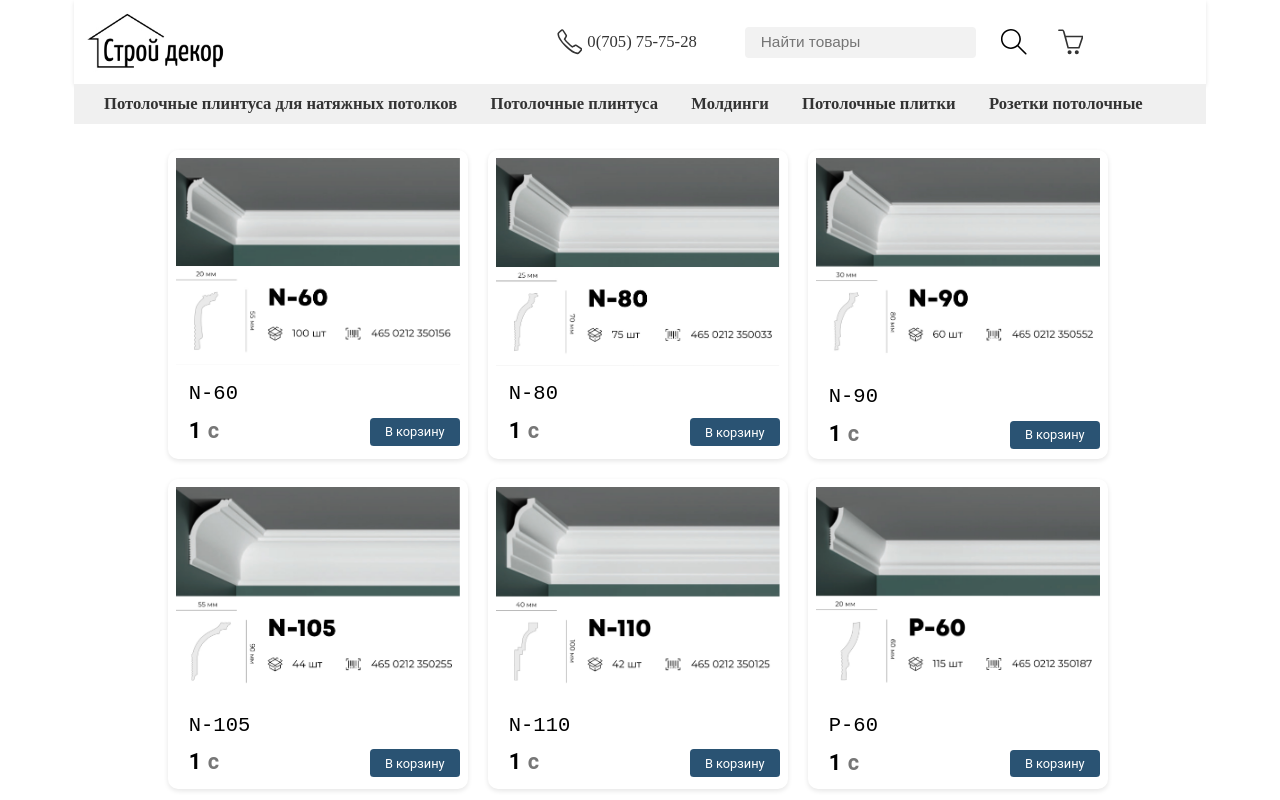
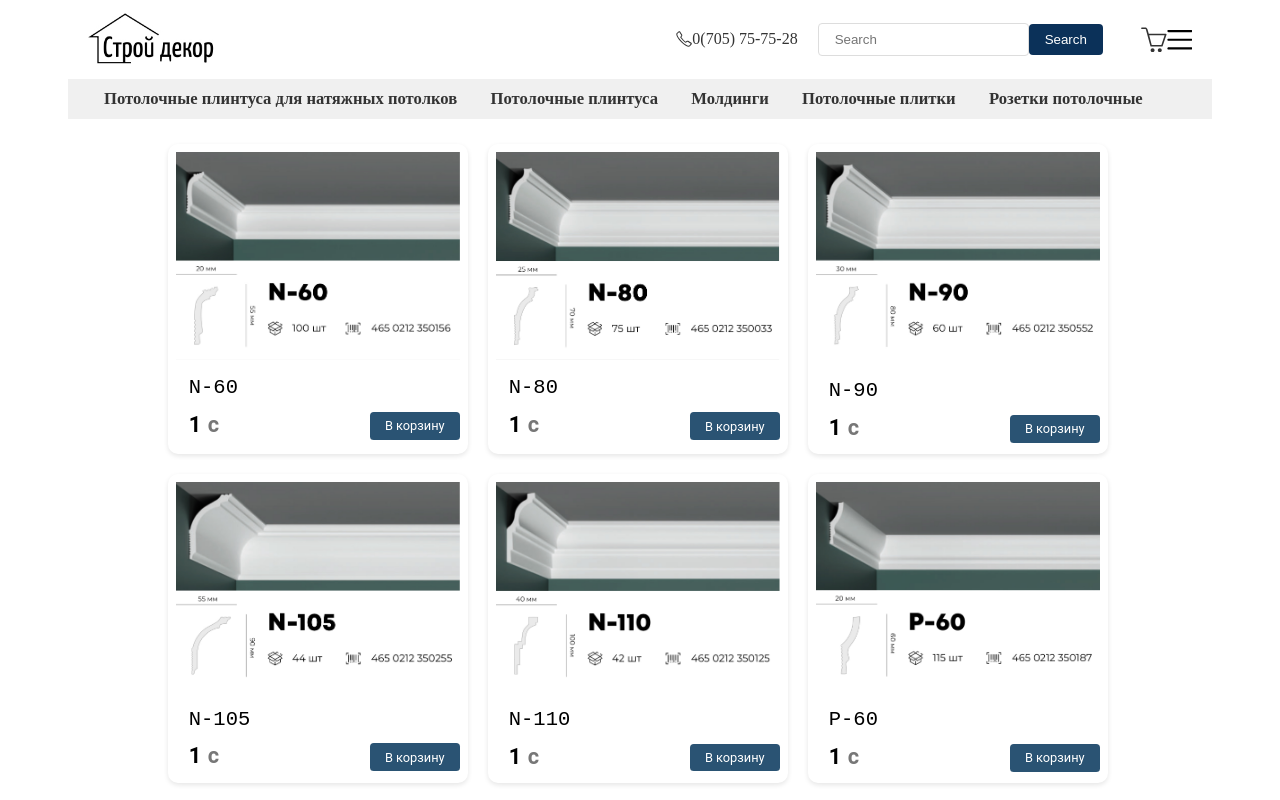
Before and after one commit to bishkekkgz/stroy-decor, a React (Create React App) app: page / in a window 1280 px wide. Shown: the top 800 px of the page. Built offline with nearby package versions, Linux system fonts and the light colour scheme.

Commit message:
search toggle

```diff
--- a/src/App.js
+++ b/src/App.js
@@ -4,6 +4,8 @@ import { BrowserRouter as Router, Routes, Route } from "react-router-dom";
 import SearchScreen from "./components/SearchScreen";
 import PrimeDecorPlintusNat from "./components/primedec/PrimeDecorPlintusNat";
 import Cart from "./components/Cart";
+import ProductDetails from "./components/ProductDetails";
+
 
 function App() {
   return (
@@ -14,6 +16,7 @@ function App() {
           <Route path="/search" element={<SearchScreen />} />
           <Route path="/primedeccat" element={<PrimeDecorPlintusNat />} />
           <Route path="/basketProducts" element={<Cart />} />
+          <Route path="/productDetails/:productId" element={<ProductDetails />} />
         </Routes>
       </Router>
     </div>
--- a/src/catalog/prdec-molding.js
+++ b/src/catalog/prdec-molding.js
@@ -1,4 +1,4 @@
-export default Molding = [
+const Molding = [
     {
         id: 49,
         image: "U-40",
@@ -28,3 +28,4 @@ export default Molding = [
         inStock: true
     },
 ]
+export default Molding;
--- a/src/catalog/prdec-plintus.js
+++ b/src/catalog/prdec-plintus.js
@@ -1,4 +1,4 @@
-export const Plintus = [
+const Plintus = [
     {
         id: 27,
         image: "C-65",
@@ -154,3 +154,4 @@ export const Plintus = [
         inStock: true
     },
 ]
+export default Plintus;
--- a/src/components/Navbar.js
+++ b/src/components/Navbar.js
@@ -1,35 +1,74 @@
-import React, {useState} from 'react';
+import React, { useState } from 'react';
+import { Link, useNavigate } from 'react-router-dom';
+import Molding from '../catalog/prdec-molding';
+import Plintus from '../catalog/prdec-plintus';
+import PlintusNat from '../catalog/prdec-plintus-nat';
+import SearchToggle from './SearchToggle';
 import logo from '../assets/logo.jpg';
 import { SlPhone, SlMagnifier, SlBasket, SlMenu } from "react-icons/sl";
 import '../styles/navbar.scss';
-import { Link } from 'react-router-dom';
 
-const Navbar = () => {
+function Navbar() {
+    const navigate = useNavigate();
     const [isMenuOpen, setIsMenuOpen] = useState(false);
-    const handleSearch = () => {
-        if (window.innerWidth <= 768) {
-            window.location.href = "/search";
-        }else{
-            // getinput and search data from json
-        }
+    const [searchTerm, setSearchTerm] = useState('');
+    const [searchResults, setSearchResults] = useState([]);
+    const [showSearchResults, setShowSearchResults] = useState(false);
+
+    const handleSearchChange = (event) => {
+        const value = event.target.value;
+        setSearchTerm(value);
+
+        const allProducts = [...Molding, ...Plintus, ...PlintusNat];
+        const results = allProducts.filter((product) =>
+            product.image.toLowerCase().includes(value.toLowerCase())
+        );
+        setSearchResults(results);
+        setShowSearchResults(true);
+    };
+
+    const handleSearchSubmit = (event) => {
+        event.preventDefault();
+        setShowSearchResults(false);
+    };
+
+    const handleClickItem = (id) => {
+        navigate(`/productDetails/${id}`);
+        setShowSearchResults(false);
     };
     const toggleMenu = () => {
         setIsMenuOpen(!isMenuOpen);
     };
 
     return (
-        <div className='navbar-cont'>
-            <nav>
-                <ol>
-                    <Link to="/"><img src={logo} alt='logo' /></Link>
+        <div>
+            <form onSubmit={handleSearchSubmit} className='navbar-cont'>
+                <Link to="/"><img src={logo} alt='logo' /></Link>
                     <a href={`https://wa.me/+996705757528`} target="_blank" rel="noopener noreferrer"><SlPhone id='icon' /><p>0(705) 75-75-28</p></a>
-                    <input className="search" placeholder='Найти товары'/><SlMagnifier id="icon" onClick={handleSearch} />
+                    <input
+                        id='search'
+                        type='text'
+                        placeholder='Search'
+                        className='search'
+                        maxLength={128}
+                        value={searchTerm}
+                        onChange={handleSearchChange}
+                    />
+                    <button type="submit" className='submit'>Search</button>
                     <Link to="/basketProducts"><SlBasket id='heart' /></Link>
                     <SlMenu id='menuBar' className='menu-icon' onClick={toggleMenu} />
-                </ol>
-            </nav>
+            </form>
+            {showSearchResults && (
+                <div className='search-results-container'>
+                    {searchResults.map((result, index) => (
+                        <Link key={index} to={`/productDetails/${result.id}`}>
+                            <SearchToggle product={result} />
+                        </Link>
+                    ))}
+                </div>
+            )}
         </div>
     );
-};
+}
 
 export default Navbar;
--- /dev/null
+++ b/src/components/SearchToggle.js
@@ -0,0 +1,12 @@
+import React from 'react';
+
+const SearchToggle = ({ product }) => {
+    return (
+        <div className='search-answer-container'>
+        <p>{product.image}</p>
+        </div>
+    );
+};
+
+
+export default SearchToggle;
--- a/src/components/primedec/PrimeDecorPlintusNat.js
+++ b/src/components/primedec/PrimeDecorPlintusNat.js
@@ -4,7 +4,6 @@ import '../../styles/prdec.scss';
 import PopUp from '../Popup'; // Import the PopUp component
 
 const PrimeDecorPlintusNat = () => {
-    const [counts, setCounts] = useState({});
     const [basketProducts, setBasketProducts] = useState([]);
     const [showPopUp, setShowPopUp] = useState(false);
 
--- a/src/styles/navbar.scss
+++ b/src/styles/navbar.scss
@@ -1,175 +1,168 @@
 .navbar-cont {
-    padding: 0.8vw 1vw;
-    box-shadow: 0px 2px 4px rgba(0, 0, 0, 0.1);
-}
-nav {
+    background-color: #fff;
+    padding: 10px 20px;
     display: flex;
     align-items: center;
-    justify-content: space-around;
-
+    justify-content: space-between;
+}
+.navbar-cont form {
+    width: 100%;
+    display: flex;
+    align-items: center;
+}
+.navbar-cont img {
+    width: 10vw;
+}
+.navbar-cont a {
+    color: #333;
+    text-decoration: none;
+    display: flex;
+    align-items: center;
+}
+.navbar-cont p {
+    margin: 0;
+}
+.search {
+    padding: 8px 16px;
+    border: 1px solid #ddd;
+    border-radius: 4px;
+    margin-left: 20px;
+}
+.submit {
+    background-color: #0b3159;
+    color: #fff;
+    border: none;
+    border-radius: 4px;
+    padding: 8px 16px;
+    cursor: pointer;
+    margin-right: 3vw;
+}
+.menu-icon {
+    cursor: pointer;
+}
+#icon{
+    margin-left: 36vw;
+}
+#heart, .menu-icon{
+    font-size: 2vw;
 }
 
-nav ol {
-    list-style-type: none;
-    margin: 0;
-    padding: 0;
-    display: flex;
-    align-items: center;
-    justify-content: space-around;
-}
-nav ol a {
-    text-decoration: none;
-    color: #333333;
-    display: flex;
-    margin-right: 3.8vw;
-    align-items: center;
-    height: 100%;
-}
-nav ol a img {
-    height: 8vh;
-    margin-right: 20vw;
-}
-nav #icon, #heart, #menuBar{
-    font-size: 2vw;
-    vertical-align: middle;
-    margin: 0 0.4vw 0 2vw;
-}
-#menuBar {
-    visibility: hidden;
-}
-.search {
-    display: flex;
-    align-items: center;
-    background-color: #f2f2f2;
-    border-radius: 4px;
-    padding: 0.5vw 1.2vw;
-    width: 18vw;
-    justify-content: space-between;
-    border: none;
-    font-size: 1.2vw;
-}
-p{
-    font-size: 1.3vw;
-}
-#heart{
-    margin-left: 2vw;
-}
-@media screen and (max-width: 350px) {
-    .navbar-cont {
-        padding: 10px;
-    }
-    nav ol a {
-        margin-right: 2vw;
-    }
-    nav ol a img {
-        height: 6vh;
-        margin-right: 1vw;
-    }
-    nav #icon, #heart{
-        font-size: 6vw;
-        margin: 0 0.8vw 0 1vw;
-    }
-    #menuBar{
-        font-size: 5vw;
-        margin: 0;
-        visibility: visible;
-    }
-    .search {
-        visibility: hidden;
-        width: 0;
-    }
-    p{
-        font-size: 4.8vw;
-    }
-    #heart{
-        margin-left: 0.4vw;
-    }
-    .menu-icon {
-        display: block;
-    }
-    .menu-dropdown {
-        display: none;
-    }
-    .menu-dropdown.show {
-        display: block;
-    }
-}
+// @media screen and (max-width: 350px) {
+//     .navbar-cont {
+//         padding: 10px;
+//     }
+//     nav ol a {
+//         margin-right: 2vw;
+//     }
+//     nav ol a img {
+//         height: 6vh;
+//         margin-right: 1vw;
+//     }
+//     nav #icon, #heart{
+//         font-size: 6vw;
+//         margin: 0 0.8vw 0 1vw;
+//     }
+//     #menuBar{
+//         font-size: 5vw;
+//         margin: 0;
+//         visibility: visible;
+//     }
+//     .search {
+//         visibility: hidden;
+//         width: 0;
+//     }
+//     p{
+//         font-size: 4.8vw;
+//     }
+//     #heart{
+//         margin-left: 0.4vw;
+//     }
+//     .menu-icon {
+//         display: block;
+//     }
+//     .menu-dropdown {
+//         display: none;
+//     }
+//     .menu-dropdown.show {
+//         display: block;
+//     }
+// }
 
-@media screen and (min-width: 350px) and (max-width: 760px) {
-    .navbar-cont {
-        padding: 10px;
-    }
-    nav ol a {
-        margin-right: 2vw;
-    }
-    nav ol a img {
-        height: 6vh;
-        margin-right: 1vw;
-    }
-    nav #icon, #heart{
-        font-size: 5vw;
-        margin: 0 0.7vw 0 0.7vw;
-    }
-    #menuBar{
-        font-size: 5vw;
-        margin: 0;
-        visibility: visible;
-    }
-    .search {
-        visibility: hidden;
-        width: 0;
-    }
-    p{
-        font-size: 4.6vw;
-    }
-    #heart{
-        margin-left: 0.5vw;
-    }
-    .menu-icon {
-        display: block;
-    }
-    .menu-dropdown {
-        display: none;
-    }
-    .menu-dropdown.show {
-        display: block;
-    }
-}
+// @media screen and (min-width: 350px) and (max-width: 760px) {
+//     .navbar-cont {
+//         padding: 10px;
+//     }
+//     nav ol a {
+//         margin-right: 2vw;
+//     }
+//     nav ol a img {
+//         height: 6vh;
+//         margin-right: 1vw;
+//     }
+//     nav #icon, #heart{
+//         font-size: 5vw;
+//         margin: 0 0.7vw 0 0.7vw;
+//     }
+//     #menuBar{
+//         font-size: 5vw;
+//         margin: 0;
+//         visibility: visible;
+//     }
+//     .search {
+//         visibility: hidden;
+//         width: 0;
+//     }
+//     p{
+//         font-size: 4.6vw;
+//     }
+//     #heart{
+//         margin-left: 0.5vw;
+//     }
+//     .menu-icon {
+//         display: block;
+//     }
+//     .menu-dropdown {
+//         display: none;
+//     }
+//     .menu-dropdown.show {
+//         display: block;
+//     }
+// }
 
-@media screen and (min-width: 768px) and (max-width: 1024px) {
-    .navbar-cont {
-        padding: 10px;
-    }
-    nav ol a {
-        margin-right: 3vw;
-    }
-    nav ol a img {
-        height: 6vh;
-        margin-right: 5vw;
-    }
-    nav #icon, #heart{
-        font-size: 4vw;
-        margin: 0 0.5vw 0 2vw;
-    }
-    #menuBar{
-        font-size: 4vw;
-        margin: 0;
-        visibility: visible;
-    }
-    .search {
-        visibility: hidden;
-        width: 0;
-    }
-    p{
-        font-size: 3.6vw;
-    }
-    .menu-icon {
-        display: block;
-    }
-    .menu-dropdown {
-        display: none;
-    }
-    .menu-dropdown.show {
-        display: block;
-    }
-}
+// @media screen and (min-width: 768px) and (max-width: 1024px) {
+//     .navbar-cont {
+//         padding: 10px;
+//     }
+//     nav ol a {
+//         margin-right: 3vw;
+//     }
+//     nav ol a img {
+//         height: 6vh;
+//         margin-right: 5vw;
+//     }
+//     nav #icon, #heart{
+//         font-size: 4vw;
+//         margin: 0 0.5vw 0 2vw;
+//     }
+//     #menuBar{
+//         font-size: 4vw;
+//         margin: 0;
+//         visibility: visible;
+//     }
+//     .search {
+//         visibility: hidden;
+//         width: 0;
+//     }
+//     p{
+//         font-size: 3.6vw;
+//     }
+//     .menu-icon {
+//         display: block;
+//     }
+//     .menu-dropdown {
+//         display: none;
+//     }
+//     .menu-dropdown.show {
+//         display: block;
+//     }
+// }
```
Also changed, not shown: src/components/ProductDetails.js (added, +26 -0 lines).
